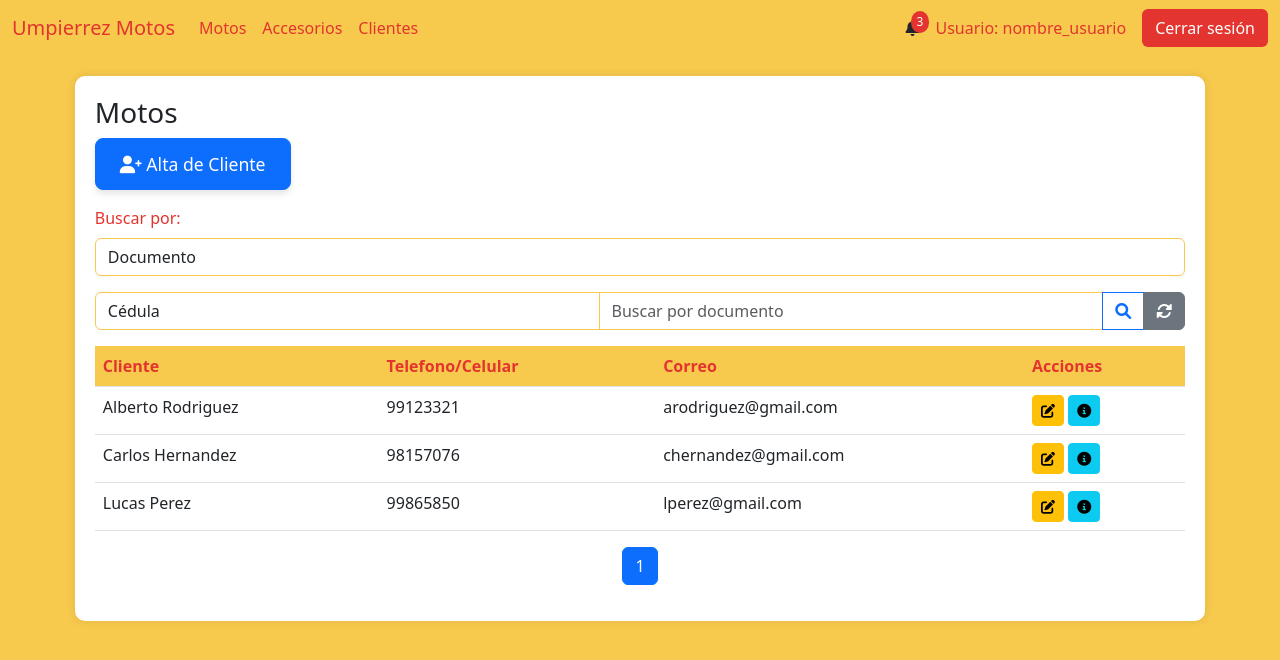
After one commit to jlumaca/UmpierrezMotos, a Django app: page /clientes in a window 1280 px wide. The commit adds this page. Shown: the top 660 px of the page. Run offline with Django 5.2, Linux system fonts and the light colour scheme; data comes from the database, SQL or seed files in the repository; both versions use the stored data as it was after the commit.

Commit message:
vista clientes

```diff
--- a/AppUM/models.py
+++ b/AppUM/models.py
@@ -67,7 +67,7 @@ class Cliente(models.Model):
 
 
 class ClienteCorreo(models.Model):
-    cliente = models.ForeignKey(Cliente, related_name='cliente', on_delete=models.CASCADE, null=True)
+    cliente = models.ForeignKey(Cliente, related_name='cliente_correo', on_delete=models.CASCADE, null=True)
     correo = models.CharField(max_length=100, unique=True)
     principal = models.BooleanField(default=True)
     activo = models.BooleanField(default=True)
--- /dev/null
+++ b/AppUM/templates/perfil_administrativo/cliente/clientes.html
@@ -0,0 +1,170 @@
+{% extends "perfil_administrativo/padre_perfil_administrativo.html" %}
+{% load static %}
+
+{% block contenidoQueCambia %}
+<style>
+    .registrar-cliente {
+        font-size: 1.1em;
+        padding: 12px 24px;
+        border-radius: 8px;
+        box-shadow: 0 4px 6px rgba(0, 0, 0, 0.1);
+        transition: background-color 0.3s ease, transform 0.2s ease, box-shadow 0.2s ease;
+    }
+
+    .registrar-cliente:hover {
+        background-color: #0056b3; /* Azul más oscuro en hover */
+        border-color: #0056b3;
+        transform: scale(1.05); /* Ligero aumento de tamaño */
+        box-shadow: 0 6px 10px rgba(0, 0, 0, 0.15);
+    }
+
+    .registrar-cliente:active {
+        transform: scale(1); /* Vuelve al tamaño normal cuando se hace clic */
+        box-shadow: 0 3px 5px rgba(0, 0, 0, 0.1);
+    }
+</style>
+<link href="https://cdnjs.cloudflare.com/ajax/libs/font-awesome/6.0.0/css/all.min.css" rel="stylesheet">
+<link href="https://cdn.jsdelivr.net/npm/bootstrap-icons@1.10.0/font/bootstrap-icons.css" rel="stylesheet">
+
+<title>Motos</title>
+{% if messages %}
+    <div class="messages">
+        {% for message in messages %}
+            <div class="alert alert alert-success">{{ message }}</div>
+        {% endfor %}
+    </div>
+{% endif %}
+<div class="table-container" id="inventarios">
+    <h3>Motos</h3>
+    <a href="" class="btn btn-primary mb-3 registrar-cliente">
+        <i class="fas fa-user-plus"></i> Alta de Cliente
+    </a>
+
+
+
+    <div class="mb-3">
+        <label for="estado" class="form-label">Buscar por:</label>
+        <select class="form-control" name="tipo_busqueda" id="tipo_busqueda" onchange="tipo_busqueda()">
+            <option value="documento">Documento</option>
+            <option value="nombre_apellido">Nombre y apellido</option>
+        </select>
+    </div>
+
+    <!-- Formulario de búsqueda por marca -->
+    <form action="" enctype="multipart/form-data" method="get" id="busqueda_documento">{% csrf_token %}
+        <div class="input-group mb-3">
+            <select class="form-control" name="tipo_documento" id="tipo_documento">
+                <option value="ci">Cédula</option>
+                <option value="pasaporte">Pasaporte</option>
+                <option value="dni">DNI</option>
+            </select>
+            <input type="number" name="documento" class="form-control" placeholder="Buscar por documento">
+            <button class="btn btn-outline-primary" type="submit">
+                <i class="fas fa-search"></i>
+            </button>
+
+            <a href="" class="btn btn-secondary">
+                <i class="fas fa-sync-alt"></i>
+            </a>
+
+        </div>
+    </form>
+
+    <form action="" enctype="multipart/form-data" method="get" id="busqueda_nombre_apellido" style="display: none;">{% csrf_token %}
+        <div class="input-group mb-3">
+            <input type="text" name="nombre" class="form-control" placeholder="Buscar por nombre">
+            <span class="input-group-text">-</span>
+            <input type="text" name="apellido" class="form-control" placeholder="Buscar por apellido">
+            <button class="btn btn-outline-primary" type="submit">
+                <i class="fas fa-search"></i>
+            </button>
+
+            <a href="{% url 'Motos' %}" class="btn btn-secondary">
+                <i class="fas fa-sync-alt"></i>
+            </a>
+
+        </div>
+    </form>
+
+    <!-- Formulario de búsqueda por modelo -->
+    <table class="table">
+        <thead>
+            <tr>
+                <th>Cliente</th> <!-- NOMBRE Y APELLIDO -->
+                <th>Telefono/Celular</th>
+                <th>Correo</th>
+                <th>Acciones</th>
+            </tr>
+        </thead>
+        <tbody>
+            {% if page_obj %}
+                {% for cliente in page_obj %}
+                <tr>
+                    <td>{{ cliente.nombre }} {{ cliente.apellido }}</td>
+                    <td>{{ cliente.cliente_telefono__telefono }}</td>
+                    <td>{{ cliente.cliente_correo__correo }}</td>
+                    <td>
+                        <a href=""><button class="btn btn-sm btn-warning"><i class="fas fa-edit"></i></button></a>
+                        <a href=""><button class="btn btn-sm btn-info"><i class="fas fa-info-circle"></i></button></a>
+                    </td>
+                </tr>
+                {% endfor %}
+            {% else %}
+                <tr>
+                    <td colspan="9" class="text-center text-muted">
+                        No hay registros de clientes.
+                    </td>
+                </tr>
+            {% endif %}
+        </tbody>
+    </table>
+
+    <!-- Paginación -->
+    <nav aria-label="Page navigation">
+        <ul class="pagination justify-content-center">
+            {% if page_obj.has_previous %}
+            <li class="page-item">
+                <a class="page-link" href="?page=1" aria-label="Primera">
+                    <span aria-hidden="true">&laquo;&laquo;</span>
+                </a>
+            </li>
+            <li class="page-item">
+                <a class="page-link" href="?page={{ page_obj.previous_page_number }}" aria-label="Anterior">
+                    <span aria-hidden="true">&laquo;</span>
+                </a>
+            </li>
+            {% endif %}
+            {% for num in page_obj.paginator.page_range %}
+            <li class="page-item {% if page_obj.number == num %}active{% endif %}">
+                <a class="page-link" href="?page={{ num }}">{{ num }}</a>
+            </li>
+            {% endfor %}
+            {% if page_obj.has_next %}
+            <li class="page-item">
+                <a class="page-link" href="?page={{ page_obj.next_page_number }}" aria-label="Siguiente">
+                    <span aria-hidden="true">&raquo;</span>
+                </a>
+            </li>
+            <li class="page-item">
+                <a class="page-link" href="?page={{ page_obj.paginator.num_pages }}" aria-label="Última">
+                    <span aria-hidden="true">&raquo;&raquo;</span>
+                </a>
+            </li>
+            {% endif %}
+        </ul>
+    </nav>
+</div>
+
+<script>
+    function tipo_busqueda() {
+        var busqueda_tipo = document.getElementById("tipo_busqueda").value;
+        var busqueda_documento = document.getElementById("busqueda_documento");
+        var busqueda_nombre_apellido = document.getElementById("busqueda_nombre_apellido");
+
+
+        busqueda_documento.style.display = busqueda_tipo === "documento" ? "block" : "none";
+        busqueda_nombre_apellido.style.display = busqueda_tipo === "nombre_apellido" ? "block" : "none";
+
+    }
+</script>
+{% endblock %}
--- a/AppUM/templates/perfil_administrativo/padre_perfil_administrativo.html
+++ b/AppUM/templates/perfil_administrativo/padre_perfil_administrativo.html
@@ -26,6 +26,9 @@
                     <li class="nav-item">
                         <a class="nav-link" href="{% url 'Accesorios' %}" onclick="">Accesorios</a>
                     </li>
+                    <li class="nav-item">
+                        <a class="nav-link" href="{% url 'Clientes' %}" onclick="">Clientes</a>
+                    </li>
                     <!-- Más ítems de la barra -->
                 </ul>
                 <div class="d-flex align-items-center">
--- a/AppUM/urls.py
+++ b/AppUM/urls.py
@@ -34,6 +34,7 @@ urlpatterns = [
      path('busqueda_marca_modelo_accesorio', views.busqueda_marca_modelo_accesorio,name="BusquedaMarcaModeloAccesorio"),
      path('busqueda_tipo_accesorio', views.busqueda_tipo_accesorio,name="BusquedaTipoAccesorio"),
 
+     path('clientes', views.vista_clientes,name="Clientes"),
 
 
 ] + static(settings.MEDIA_URL, document_root=settings.MEDIA_ROOT)
--- a/AppUM/views.py
+++ b/AppUM/views.py
@@ -944,3 +944,20 @@ def busqueda_marca_modelo_accesorio(req):
         return render(req,"perfil_administrativo/accesorios/accesorios.html",{'page_obj': page_obj,"accesorios":accesorio})
     except Exception as e:
         pass
+
+def vista_clientes(req):
+    clientes = Cliente.objects.filter(
+        cliente_correo__activo=True,
+        cliente_correo__principal=True,
+        cliente_telefono__activo=True,
+        cliente_telefono__principal=True
+    ).values('nombre', 'apellido', 'cliente_telefono__telefono', 'cliente_correo__correo').order_by('nombre')
+
+    logo_um = Logos.objects.get(id=1)
+
+    paginator = Paginator(clientes, 5)  # 5 clientes por página
+
+    page_number = req.GET.get('page')  # Obtiene el número de página desde la URL
+    page_obj = paginator.get_page(page_number)  # Obtiene la página solicitada
+
+    return render(req,"perfil_administrativo/cliente/clientes.html",{'page_obj': page_obj,"clientes":clientes})
```
Also changed, not shown: AppUM/migrations/0015_alter_clientecorreo_cliente.py (added), db.sqlite3, media/motos/fotos/honda_cbr_LubRRyT.jpg (added), 1 other file.
